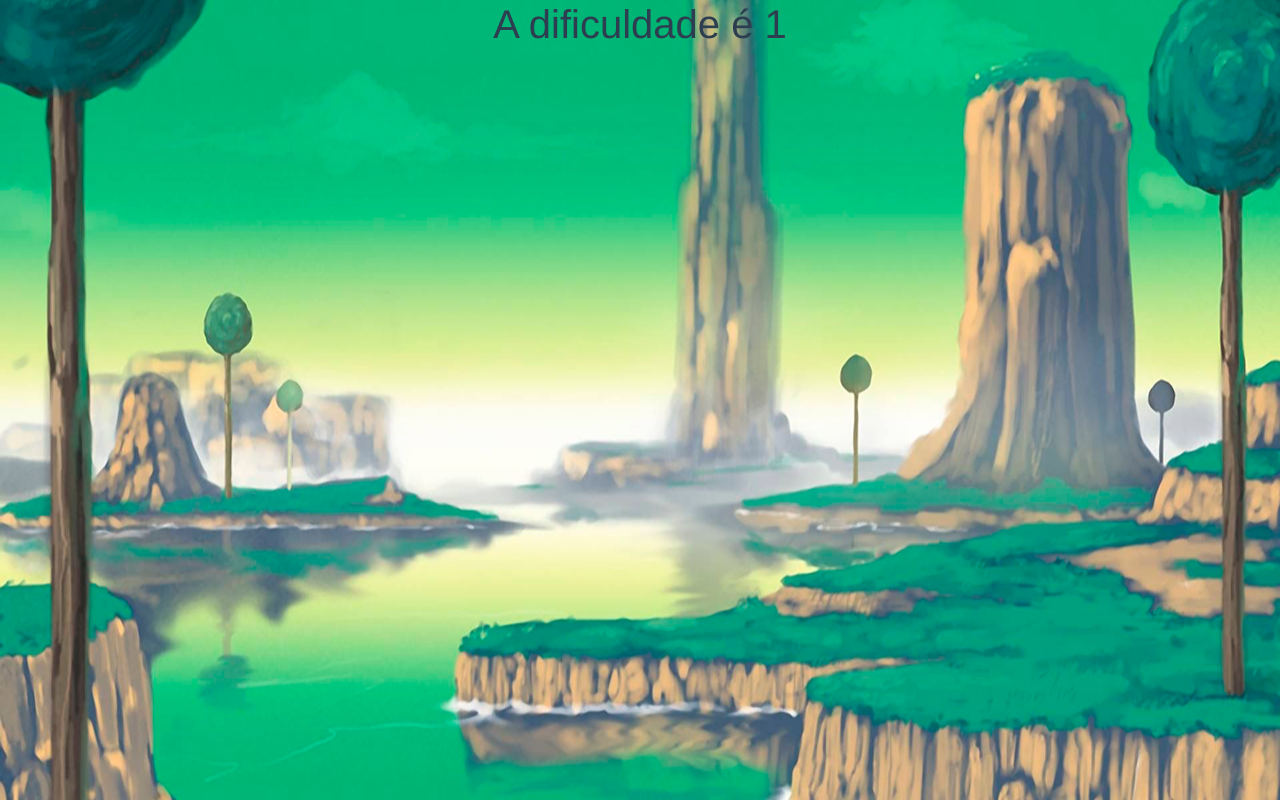
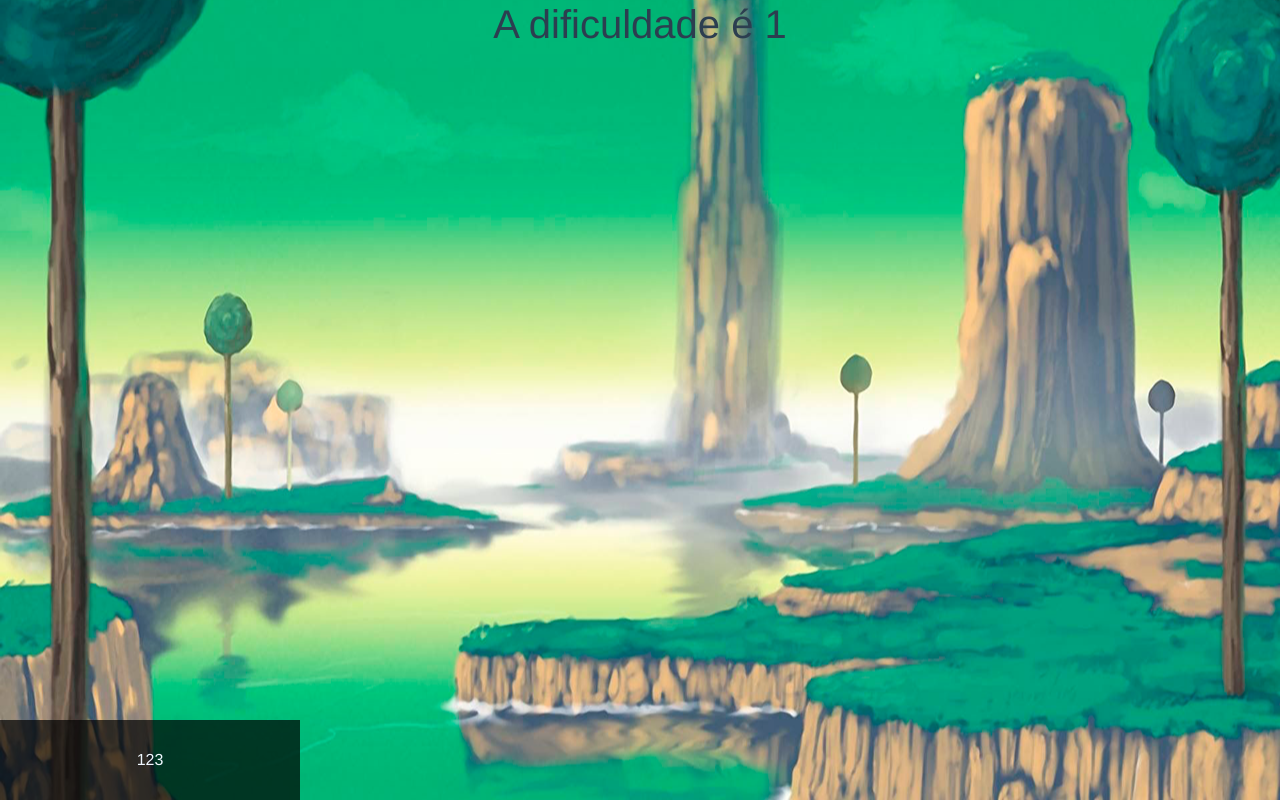
Before and after one commit to ggsales/Dragon-ball-sphere-capture-Vue, a Vue app: page /game/1 in a window 1280 px wide. Built offline with nearby package versions, Linux system fonts and the light colour scheme.

Commit message:
inicia cronometro

```diff
--- a/src/views/AboutView.vue
+++ b/src/views/AboutView.vue
@@ -3,6 +3,12 @@
     <h1>A dificuldade é
       {{dificuldade}}
     </h1>
+    <div class="cronometro-box">
+      <span  v-for="esfera in esferas" :key="esfera.esferaAtual">
+          {{esfera.esferaAtual}}
+      </span>
+
+    </div>
 
   </div>
 </template>
@@ -16,7 +22,21 @@ export default{
       vida: 1,
       tempo: 15,
       tempoEsfera: 1500,
-      dificuldade: this.$route.params.dificuldade
+      dificuldade: this.$route.params.dificuldade,
+      esferas : [
+        {
+          img:"esfera 1",
+          esferaAtual: 1
+        },
+         {
+          img:"esfera dois",
+          esferaAtual: 2
+        },
+        {
+          img:"esfera tres",
+          esferaAtual: 3
+        }
+      ]
     }
   },
        mounted() {
@@ -39,8 +59,23 @@ export default{
 }
 </script>
 
-<style>
-p{
-  color: black;
+<style scoped>
+.menu-bg{
+  position: relative;
+}
+.cronometro-box{
+  position: absolute;
+  background: rgba(0,0,0,0.7);
+  width: 300px;
+  height: 80px;
+  bottom: 0;
+  opacity: 2;
+  color: aliceblue;
+  display: flex;
+  justify-content: center;
+  align-items: center;
+}
+.cronometro-box p{
+
 }
 </style>
--- a/src/views/HomeView.vue
+++ b/src/views/HomeView.vue
@@ -8,6 +8,7 @@
                     v-model="DifSelecionada"
                     @change="pegaSelect"
                     class="select-dif"
+
                 >
                     <option
                         v-for="item in dificuldades"
@@ -46,30 +47,40 @@ export default {
         return {
             dificuldades : [
                 {
-                    value: "normal",
-                    dificuldade: "Normal"
+                    value: '',
+                    dificuldade: "Selecione uma dificuldade"
+
                 },
                 {
-                    value: "dificil",
-                    dificuldade: "Difícil"
+                    value: 'normal',
+                    dificuldade: 'Normal'
                 },
                 {
-                    value: "maisDeOitoMil",
-                    dificuldade: "Mais DE OITO MIL!"
+                    value: 'dificil',
+                    dificuldade: 'Difícil'
+                },
+                {
+                    value: 'maisDeOitoMil',
+                    dificuldade: 'Mais DE OITO MIL!'
                 }
             ],
-            DifSelecionada: "normal",
-            vida: 1
+            DifSelecionada: '',
         }
     },
     watch: {
     },
     methods: {
-       pegaSelect(){
-        // console.log(e.target.value)
-       },
+    //    pegaSelect(){
+    //     // console.log(e.target.value)
+    //    },
+
        pegaDificuldade(dificuldade){
-        router.push(`/game/${dificuldade}`)
+        if(dificuldade !== ''){
+            router.push(`/game/${dificuldade}`)
+        } else{
+            alert("Selecione uma dificuldade para iniciar")
+        }
+
 
        }
     }
@@ -104,7 +115,6 @@ export default {
     border: 1px solid #000;
     cursor: pointer;
 }
-
 .btn-home{
     margin-top: 10px;
     padding: 5px 45px;
```
